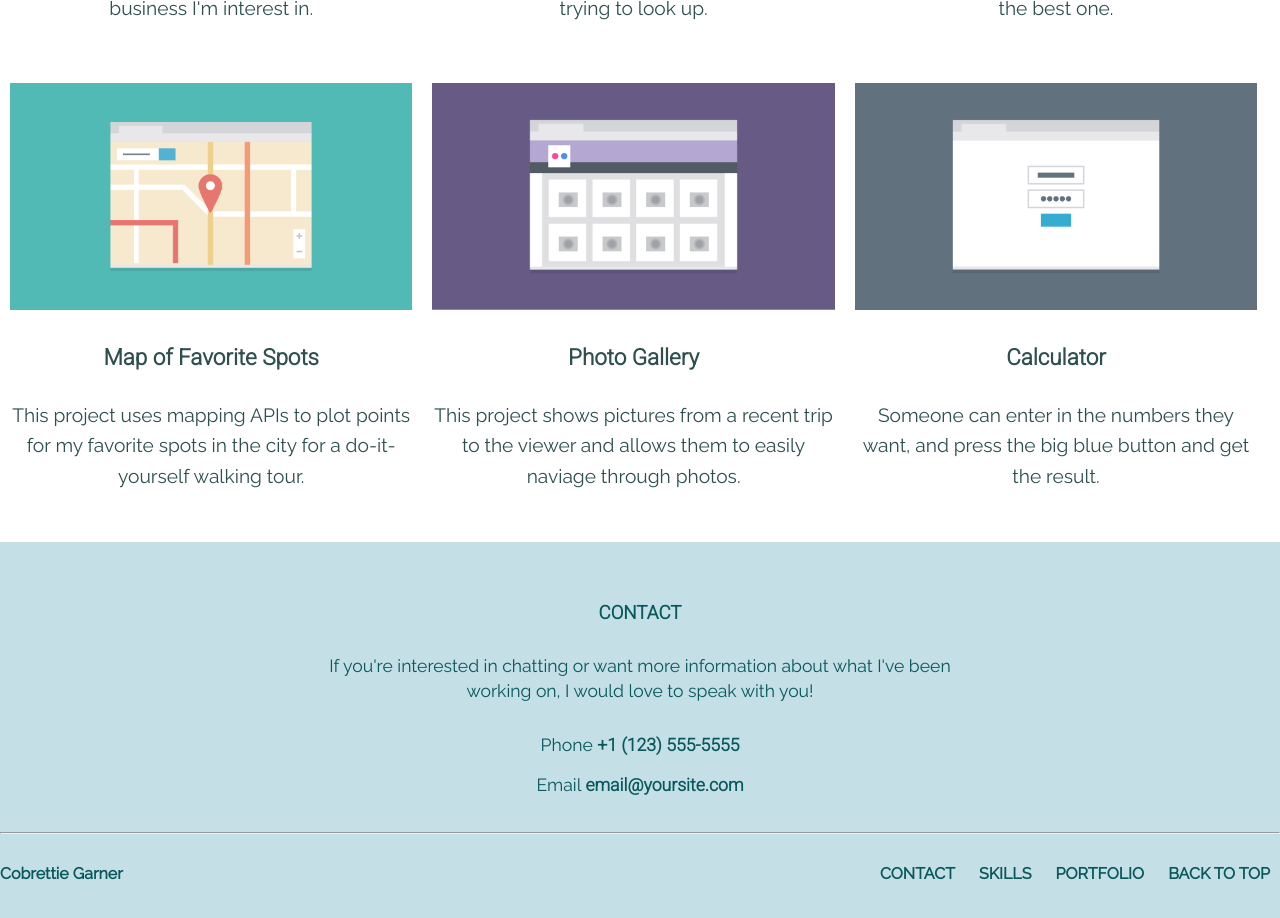
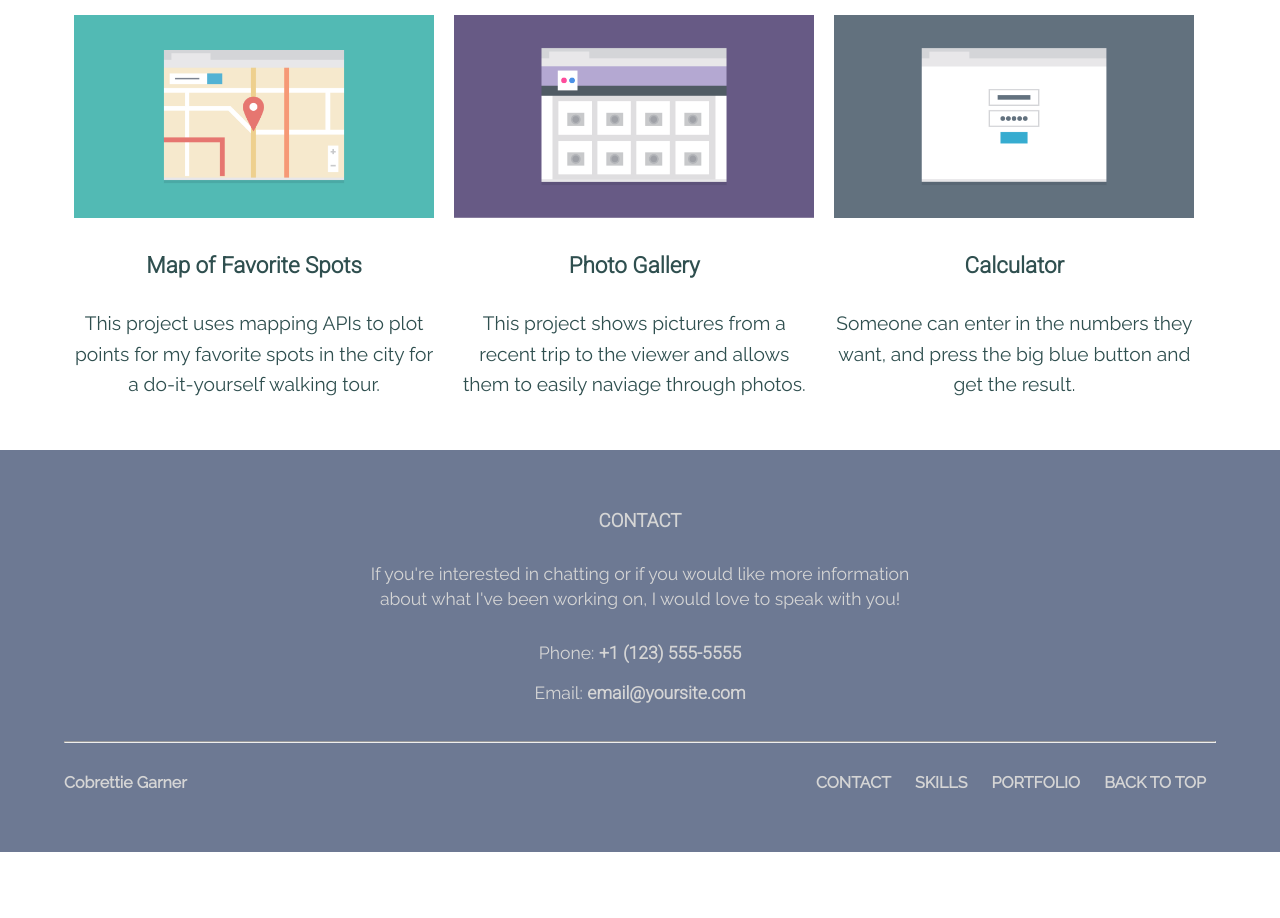
Before and after one commit to Cobrettie/Responsive-Layout-Project, a plain HTML site: page index.html in a window 1280 px wide. Shown: the part 1032-1950 px from the top of the page. After the commit the page ends 1884 px from the top, so only its background shows below. Drawn offline with Linux system fonts and the light colour scheme.

Commit message:
2.1
Colors altered again, changes to text, figuring out a skills section for 'exceeds expectations'

```diff
--- a/css/styles.css
+++ b/css/styles.css
@@ -26,7 +26,7 @@ ul {
 h1, h2, h3, span {
   font-family: 'Roboto';
   font-weight: 900;
-  color: "Raven";
+  color: #0e0b16;
 }
 
 p {
@@ -46,7 +46,6 @@ LAYOUT STYLES
 
 .main-nav {
   margin-top: 20px;
-  padding: 10px 15px;
 }
 
 .title a,
@@ -54,13 +53,13 @@ LAYOUT STYLES
   text-align: center;
   display: block;
   padding: 10px 15px;
-  color: #07575b;
+  color: #d5d5d5;
 }
 
 .main-nav a {
   font-size: 1.35em;
   text-transform: uppercase;
-  background-color: #b8d9e1;
+  background-color: #9099a2;
   margin-bottom: 5px;
   font-weight: bold;
 }
@@ -72,7 +71,7 @@ LAYOUT STYLES
 /* LAYOUT CONTAINERS */
 
 .container {
-  width: 90%
+  width: 90%;
   margin: 0 auto;
 }
 
@@ -84,7 +83,7 @@ LAYOUT STYLES
 /* PAGE ELEMENTS */
 
 .intro {
-  background-color: #c4dfe6;
+  background-color: #6d7993;
   text-align: center;
 }
 
@@ -95,7 +94,7 @@ LAYOUT STYLES
 .mission {
   line-height: 1.6em;
   font-size: 1.2em;
-  color: darkslategray;
+  color: #d5d5d5;
   margin-top: 30px;
   padding-bottom: 55px;
 }
@@ -160,7 +159,7 @@ img.project-images:hover{
 
 
 .main-footer {
-  background-color: #c4dfe6;
+  background-color: #6d7993;
   padding: 30px 0;
 }
 
@@ -169,7 +168,7 @@ img.project-images:hover{
 .footer-phone,
 .footer-email {
   text-align: center;
-	color: #07575b;
+	color: #d5d5d5;
 }
 
 .footer-title {
@@ -181,7 +180,7 @@ img.project-images:hover{
 .footer-email {
   line-height: 1.4em;
   font-size: 1.1em;
-  color: #07575b;
+  color: #d5d5d5;
 }
 
 .footer-paragraph {
@@ -199,6 +198,7 @@ img.project-images:hover{
 .footer-phone span,
 .footer-email span {
   font-weight: bold;
+  color: #d5d5d5;
 }
 
 .footer-name,
@@ -208,7 +208,7 @@ img.project-images:hover{
 
 .footer-name a,
 .footer-top a {
-  color:#07575b;
+  color:#d5d5d5;
 }
 
 .footer-name {
@@ -224,7 +224,7 @@ img.project-images:hover{
 }
 
 .footer-nav li a {
-  color: #07575b;
+  color: #d5d5d5;
 }
 
 /* =================================
--- a/index.html
+++ b/index.html
@@ -99,7 +99,7 @@
         <li><img class="skills-image" src="images/css.svg" alt="CSS Icon"></li>
         <li><img class="skills-image" src="images/javascript.svg" alt="JS Icon"></li>
       </ul>
-      	<p>More to come.</p>
+      	<p>More to follow, stay tuned.</p>
     </div>
 
     -->
@@ -108,10 +108,10 @@
     <footer class="main-footer" id="contact">
       <div class="container clearfix">
         <h3 class="footer-title">CONTACT</h3>
-        <p class="footer-paragraph">If you're interested in chatting or want more information about what I've been
+        <p class="footer-paragraph">If you're interested in chatting or if you would like more information about what I've been
           working on, I would love to speak with you!<p>
-        <p class="footer-phone">Phone <span>+1 (123) 555-5555</span></p>
-        <p class="footer-email">Email <span>email@yoursite.com</span></p>
+        <p class="footer-phone">Phone: <span>+1 (123) 555-5555</span></p>
+        <p class="footer-email">Email: <span>email@yoursite.com</span></p>
         <hr>
         <h4 class="footer-name"><a href="#top">Cobrettie Garner</a></h4>
         <h4 class="footer-top"><a href="#top">BACK TO TOP</a></h4>
```
Also changed, not shown: images/CSS3.svg (added), images/html5logo.svg (added), images/jslogo.jpg (added).
